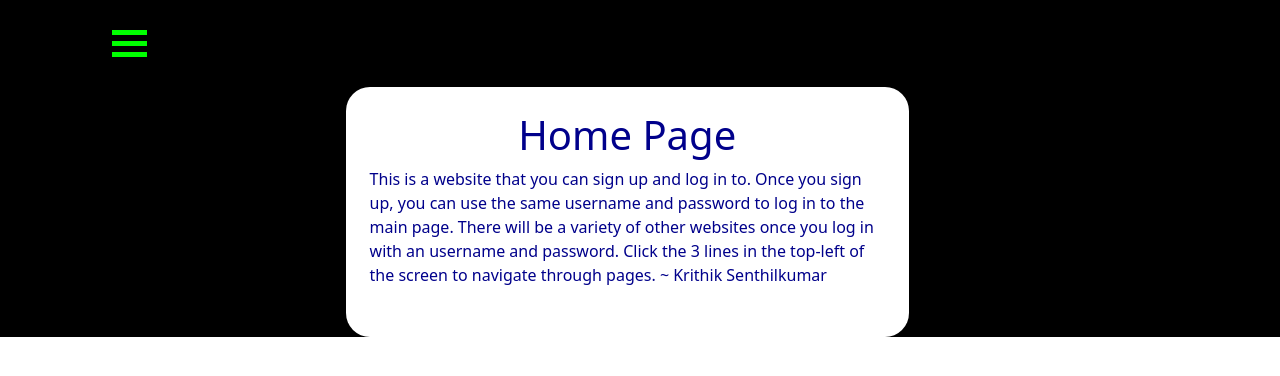
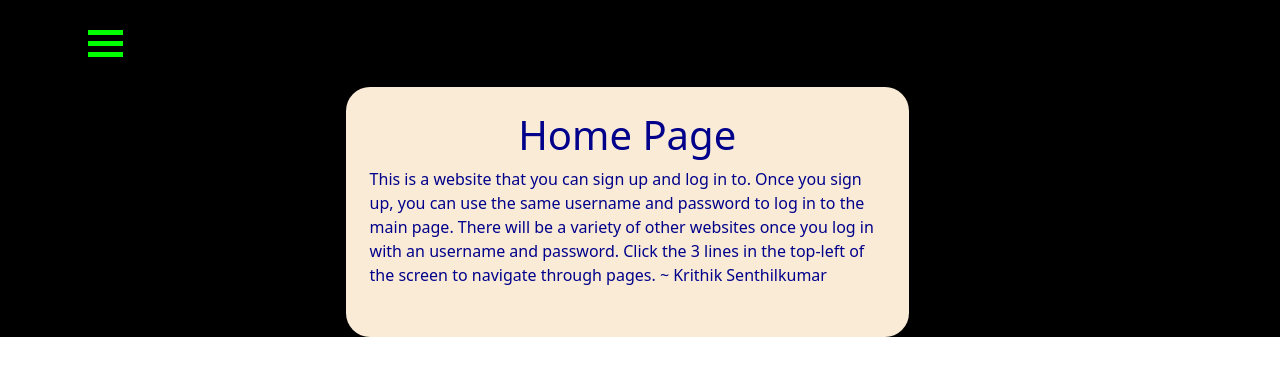
Before and after one commit to KSCoder4/testFrontend, a React (Create React App) app: page / in a window 1280 px wide. Shown: the top 376 px of the page. Built offline with nearby package versions, Linux system fonts and the light colour scheme.

Commit message:
added styling, need to address white space in welcome

```diff
--- a/src/App.css
+++ b/src/App.css
@@ -1,3 +1,6 @@
 .App {
+  background-color:rgb(0, 0, 0);
+}
+.contentDiv{
   background-color: black;
 }
--- a/src/App.js
+++ b/src/App.js
@@ -3,25 +3,22 @@ import './App.css'
 import Space from './space.js'
 import { BrowserRouter as Router, Routes, Route } from 'react-router-dom';
 import NavBar from './NavBar.js'
+import 'bootstrap/dist/css/bootstrap.min.css';
 
 function App() {
   return (
-    <div className="App">
-      <header className="App-header">
     <Router>
-          <div className='app'>
+      <div className='App'>
         <meta name="viewport" content="width=device-width, initial-scale=1.0"></meta>
-            <NavBar/>
+        <NavBar />
         <div className='contentDiv'>
           <Routes>
             <Route path="/" element={<Welcome />} />
-                <Route path="space" element={<Space />}/>
+            <Route path="/space" element={ <Space/>} />
           </Routes>
         </div>
       </div>
     </Router>
-      </header>
-    </div>
   );
 }
 
--- a/src/NavBar.js
+++ b/src/NavBar.js
@@ -1,5 +1,5 @@
 import 'bootstrap/dist/css/bootstrap.min.css';
-import { Container, NavDropdown, Offcanvas } from 'react-bootstrap';
+import { NavDropdown, Offcanvas } from 'react-bootstrap';
 import { useState } from 'react';
 import './NavBar.css';
 import { Link } from 'react-router-dom';
@@ -12,14 +12,14 @@ function NavBar() {
     setShow(true);
   };
 
-	{/*const logout = () => {
-		closeSidebar();
-		api.logoutUser();
-	};*/}
+  const logout = () => {
+    closeSidebar();
+    {/*api.logoutUser();*/}
+  };
 
   return (
     <>
-      <Container className='p-4'>
+      <div className='container-fluid p-4'>
         <div className='container' onClick={showSidebar}>
           <div className='bar1'></div>
           <div className='bar2'></div>
@@ -39,10 +39,10 @@ function NavBar() {
               Space Exploration (In Progress)
             </NavDropdown.Item>
             {/*}) : null}*/}
-            <br/>
+            <br />
           </Offcanvas.Body>
         </Offcanvas>
-      </Container>
+      </div>
     </>
   );
 }
--- a/src/Welcome.css
+++ b/src/Welcome.css
@@ -1,14 +1,3 @@
-#tsparticles {
-    position: relative;
-    top: 0;
-    left: 0;
-    width: 100%;
-    height: 100%;
-    z-index: -1;
-
-    opacity: 0;
-    transition: opacity 1s;
-  }
   .mainDiv {
     display: flex;
     justify-content: center;
@@ -16,11 +5,12 @@
     width: 44%;
     border-radius: 24px;
     padding: 10px;
-    background-color: white;
+    background-color: antiquewhite;
     color: darkblue;
     margin-left: 27%;
   }
-  h1{
+
+  h1 {
     text-align: center;
   }
 
--- a/src/Welcome.js
+++ b/src/Welcome.js
@@ -3,15 +3,12 @@ import React from "react";
 
 function Welcome() {
     return (
-
-    <div>
       <div className="mainDiv">
         <div className="row">
           <h1>Home Page</h1>
           <p className='para'>{"This is a website that you can sign up and log in to. Once you sign up, you can use the same username and password to log in to the main page. There will be a variety of other websites once you log in with an username and password. Click the 3 lines in the top-left of the screen to navigate through pages. ~ Krithik Senthilkumar"}</p>
         </div>
       </div>
-    </div>
   );
 }
 
--- a/src/space.js
+++ b/src/space.js
@@ -32,7 +32,7 @@ function Space() {
       <div id="space-container">
         <div id="moon">
           <h2 style={{ "color": "white" }} className="top">The Moon</h2>
-          <img height = "444" src='https://www.freeiconspng.com/thumbs/moon-png/full-moon-png-6.png'></img>
+          <img height = "444" alt='Moon img' src='https://www.freeiconspng.com/thumbs/moon-png/full-moon-png-6.png'></img>
           <span style={{ "color": "white" }} className="space-distance">(384,400 km)</span>
         </div>
         <div id="exoSphere">
@@ -56,13 +56,13 @@ function Space() {
         <div id="stratoSphere">
           <h2 style={{ "color": "white" }} className="bottom">The Stratosphere</h2>
           <span style={{ "color": "white" }} className="space-distance">(50 km)</span>
-          <img src='https://upload.wikimedia.org/wikipedia/commons/thumb/d/dd/HALTEDBFAeroindia2021.png/1200px-HALTEDBFAeroindia2021.png' height="94" style={{"marginLeft":"14%","marginTop":"30%"}}></img>
+          <img alt='fighter jet' src='https://upload.wikimedia.org/wikipedia/commons/thumb/d/dd/HALTEDBFAeroindia2021.png/1200px-HALTEDBFAeroindia2021.png' height="94" style={{"marginLeft":"14%","marginTop":"30%"}}></img>
         </div>
         <div id="tropoSphere">
           <h2 className="bottom">The Troposphere</h2>
           <span style={{ "color": "white" }} className="space-distance">(12 km)</span>
-          <img style={{"marginLeft":"20%"}} height = "140" src="https://static.vecteezy.com/system/resources/thumbnails/026/771/790/small/cloud-with-ai-generated-free-png.png"></img>
-          <img style={{"marginLeft":"20%", "marginTop":"7%"}} height="200" src='https://rohrballoons.com/wp-content/uploads/2020/01/balloon-fleet-1-768x980.png'></img>
+          <img style={{"marginLeft":"20%"}} height = "140" alt='cloud' src="https://static.vecteezy.com/system/resources/thumbnails/026/771/790/small/cloud-with-ai-generated-free-png.png"></img>
+          <img style={{"marginLeft":"20%", "marginTop":"7%"}} height="200" alt='hot air balloon' src='https://rohrballoons.com/wp-content/uploads/2020/01/balloon-fleet-1-768x980.png'></img>
         </div>
         <div id="groundLevel">
           <h2 className="bottom">The Ground</h2>
```
Lines whose indentation alone changed are shown as unchanged.
